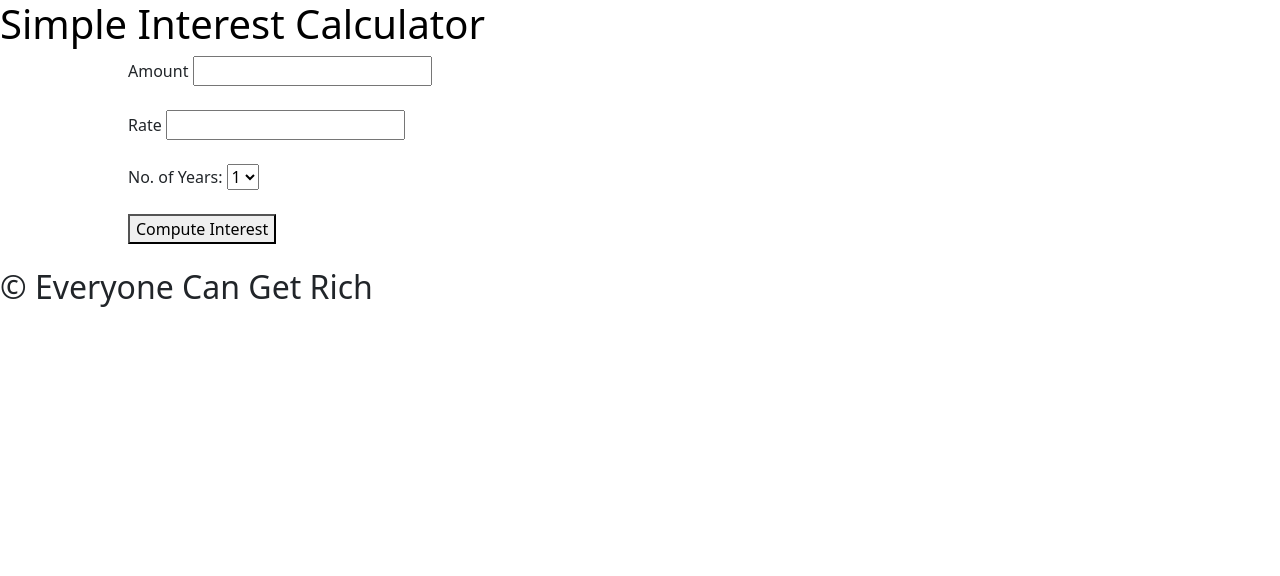
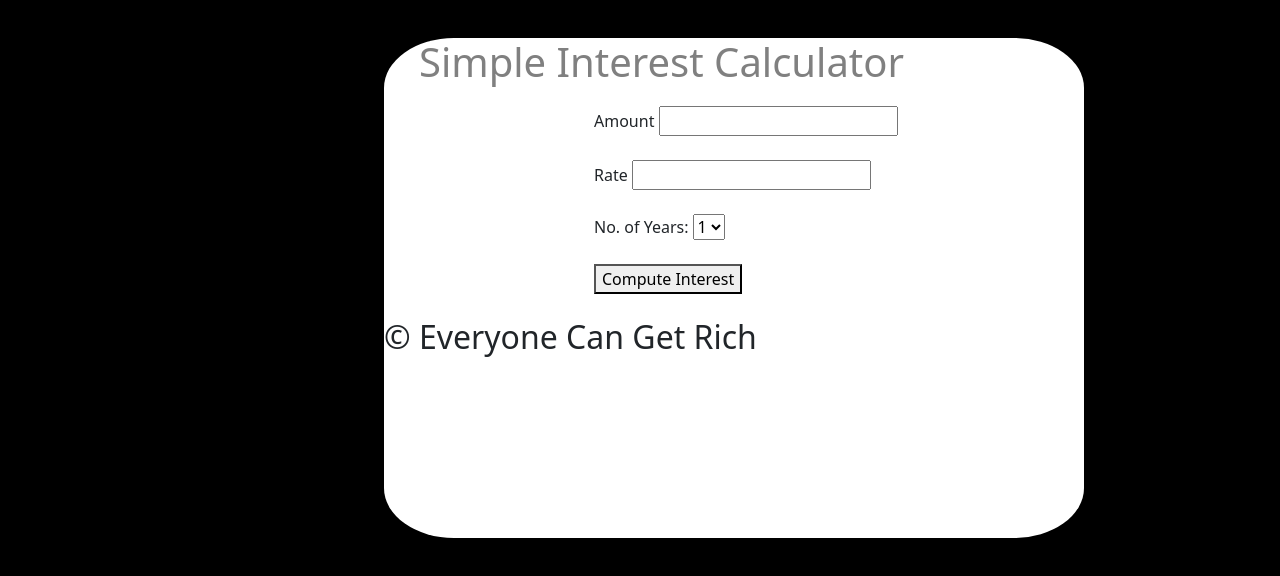
Before and after one commit to surangajayalath/co1, a plain HTML site: page index.html in a window 1280 px wide. Drawn offline with nearby package versions, Linux system fonts and the light colour scheme.

Commit message:
Update style.css

```diff
--- a/style.css
+++ b/style.css
@@ -1,9 +1,27 @@
-body {background-color:white;}
+.body{background-color:black;}
 h1{color:black;}
 
+
+
 .main{
-	margin-left: 10%;
+	margin-left: 30%;
+	margin-top: 20px;
 }
-input{
-	margin-bottom: 10px;
+
+.cal{
+	margin-top: 3%;
+	margin-left: 30%;
+	background-color: white;
+	width: 700px;
+	height: 500px;
+	border-radius: 10%
 }
+h1{
+	margin-left: 5%;
+	margin-top: 100px;
+	color: gray;
+}
+.ye{
+
+	background-color: yellow;
+}
```
